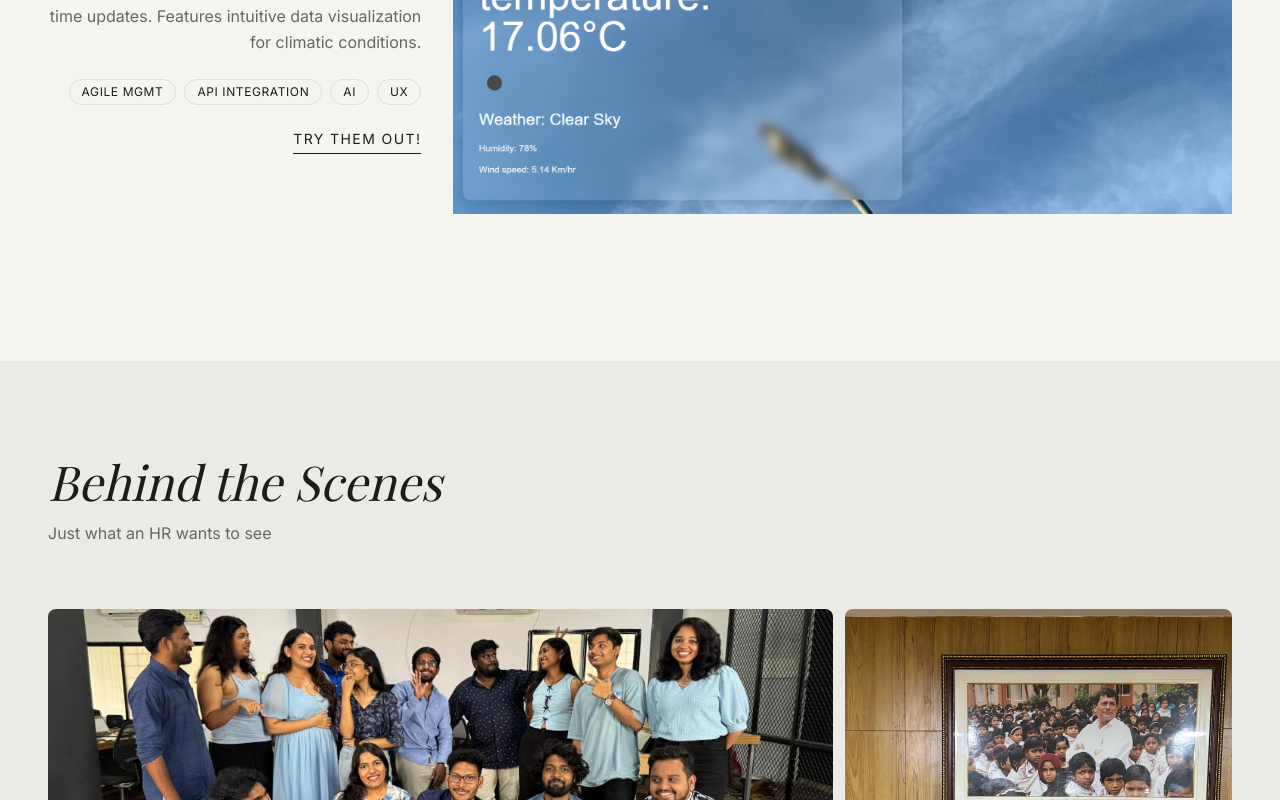
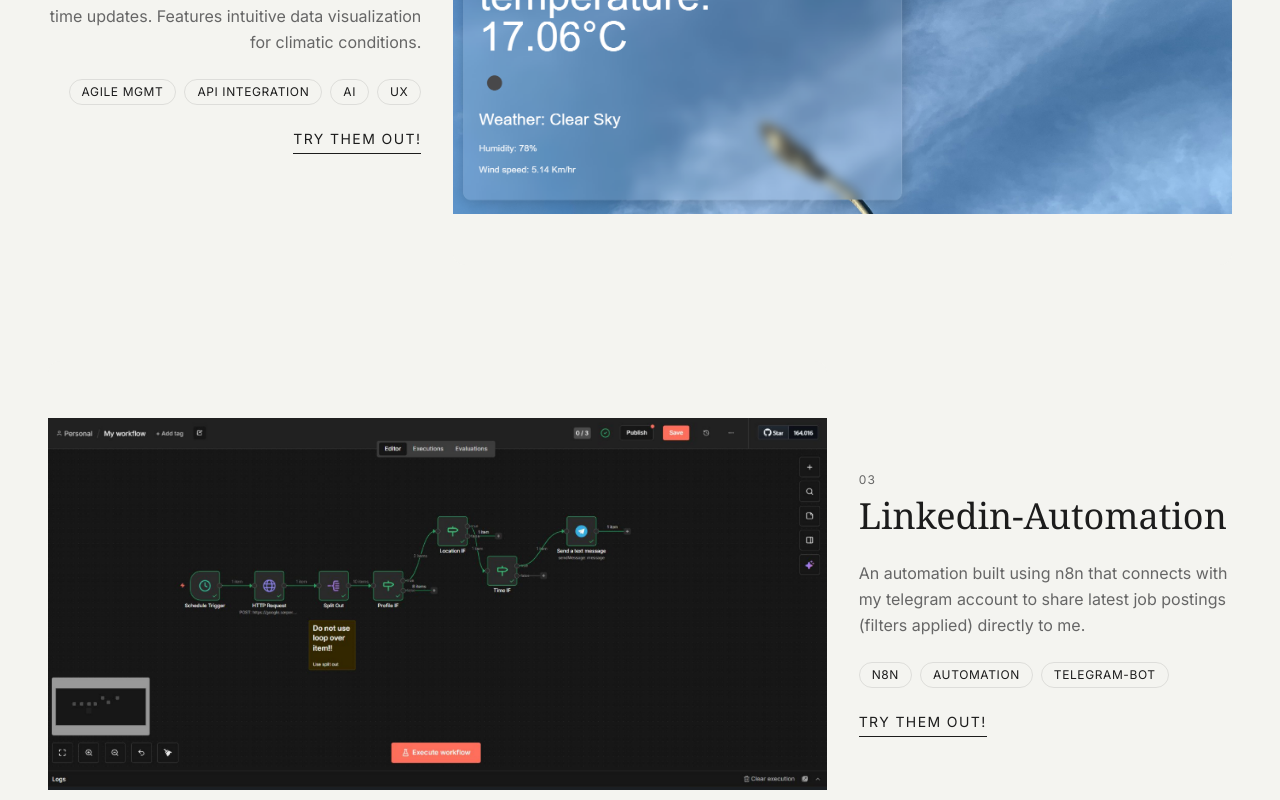
Before and after one commit to axstorch/Portfolio, a React (Vite) app: page / in a window 1280 px wide. Shown: the part 3180-3980 px from the top of the page. Built offline with nearby package versions, Linux system fonts and the light colour scheme; a web font is replaced by a local one.

Commit message:
added a project

```diff
--- a/constants.ts
+++ b/constants.ts
@@ -70,7 +70,20 @@
     image: "/assets/linkedin/Project2.png",
     imagePlaceholder: "bg-stone-400",
     url: "https://weatherfor-u.vercel.app/"
+  },
+
+  {
+    id: "p3",
+    title: "Linkedin-Automation",
+    description: "An automation built using n8n that connects with my telegram account to share latest job postings (filters applied) directly to me.",
+    technologies: ["n8n", "Automation", "Telegram-bot"],
+    image: "/assets/linkedin/automation.png",
+    imagePlaceholder: "bg-stone-400",
+    url: "https://github.com/axstorch/LinkedIn-job-alert-automated"
+
   }
+
+
 ];
 
 export const LINKEDIN_POSTS = [
@@ -87,7 +100,7 @@
   },
 
 
-    {
+  {
     id: '7409573688792014851',
     title: 'A simple UI change that can ease the lives of millions!',
     excerpt:
@@ -116,7 +129,7 @@
     id: '7407295316380737536',
     title: 'How our product can save time, boost revenue and save you from hunger? ',
     excerpt:
-    'Ever stood in a long queue at a food court, hungry and frustrated? Our app Crave is here to change that!',
+      'Ever stood in a long queue at a food court, hungry and frustrated? Our app Crave is here to change that!',
     date: 'Dec 2024',
     likes: 31,
     comments: 3,
```
